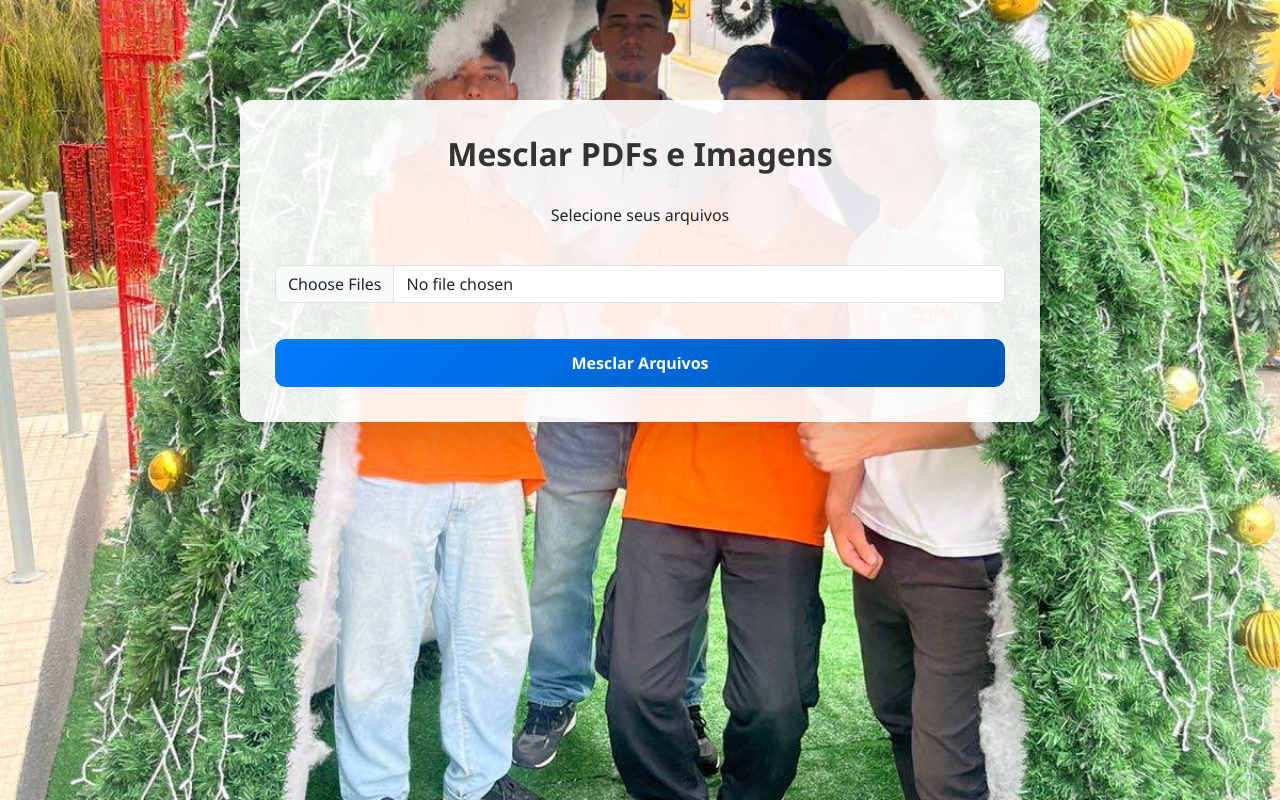
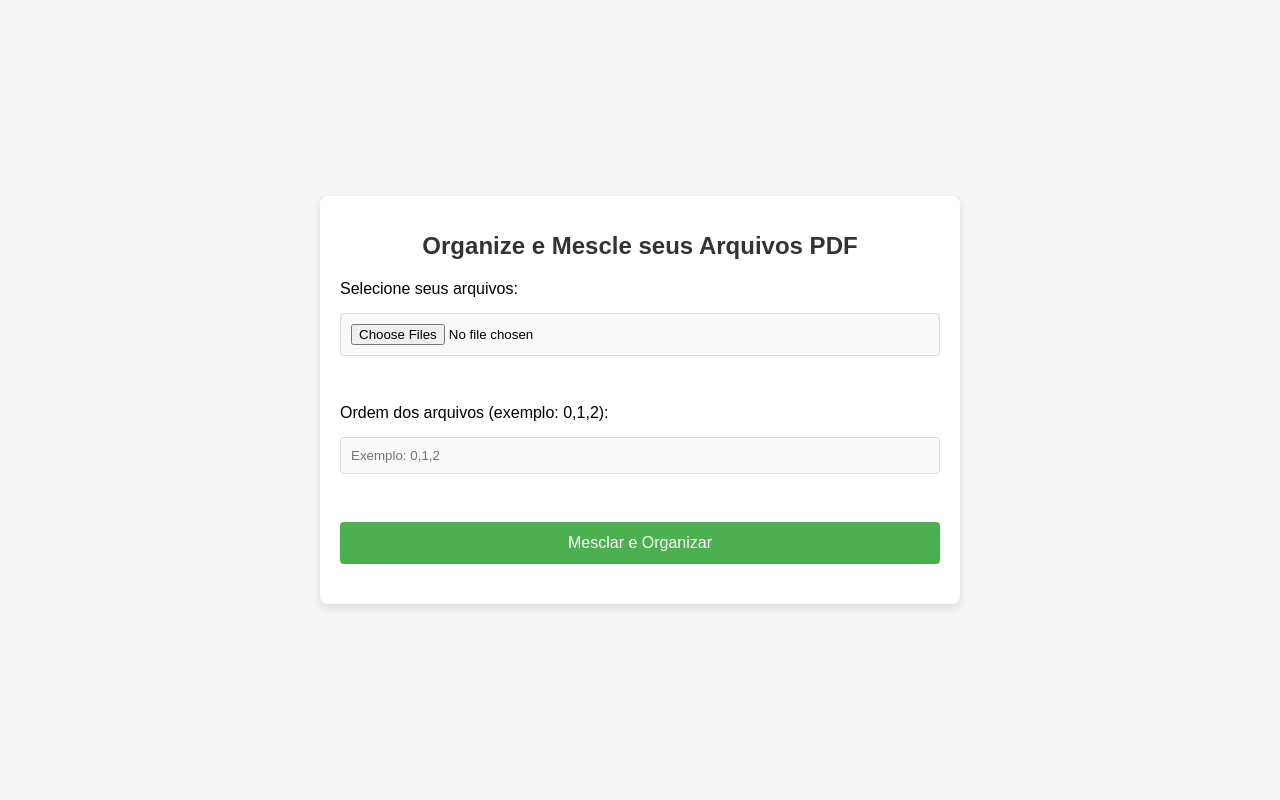
Before and after one commit to zRenan0/pdf-merger, a Flask app: page / in a window 1280 px wide. Run offline with Flask 3, Linux system fonts and the light colour scheme; some libraries are stand-ins or nearby versions.

```diff
--- a/templates/index.html
+++ b/templates/index.html
@@ -1,192 +1,140 @@
-<!doctype html>
+<!DOCTYPE html>
 <html lang="pt-br">
 <head>
     <meta charset="UTF-8">
     <meta name="viewport" content="width=device-width, initial-scale=1.0">
-    <title>Mesclar PDFs e Imagens</title>
-    <link href="https://cdnjs.cloudflare.com/ajax/libs/bootstrap/5.3.0/css/bootstrap.min.css" rel="stylesheet">
+    <title>Organizar e Mesclar PDFs</title>
     <style>
         body {
-            background: url("/static/imagens/background.jpg") no-repeat center center fixed;
-            background-size: cover;
-            font-family: 'Segoe UI', Tahoma, Geneva, Verdana, sans-serif;
+            font-family: Arial, sans-serif;
+            background-color: #f4f4f4;
+            margin: 0;
+            padding: 0;
+            display: flex;
+            justify-content: center;
+            align-items: center;
+            height: 100vh;
         }
 
         .container {
-            background: rgba(255, 255, 255, 0.9);
-            padding: 35px;
-            border-radius: 12px;
-            margin-top: 100px;
-            box-shadow: 0px 15px 30px rgba(0, 0, 0, 0.1);
-            max-width: 800px;
-            text-align: center;
+            background-color: white;
+            padding: 20px;
+            border-radius: 8px;
+            box-shadow: 0 4px 8px rgba(0, 0, 0, 0.1);
+            width: 100%;
+            max-width: 600px;
         }
 
-        h2 {
+        h1 {
+            text-align: center;
+            font-size: 24px;
             color: #333;
-            font-weight: 700;
-            margin-bottom: 30px;
-            font-size: 32px;
+            margin-bottom: 20px;
         }
 
-        .btn-submit {
-            background: linear-gradient(135deg, #007bff, #0056b3);
+        form {
+            display: flex;
+            flex-direction: column;
+            gap: 15px;
+        }
+
+        input[type="file"] {
+            padding: 10px;
+            border: 1px solid #ddd;
+            border-radius: 4px;
+            background-color: #f9f9f9;
+        }
+
+        input[type="text"] {
+            padding: 10px;
+            border: 1px solid #ddd;
+            border-radius: 4px;
+            background-color: #f9f9f9;
+        }
+
+        button {
+            padding: 12px;
+            background-color: #4CAF50;
             color: white;
-            font-weight: bold;
-            padding: 12px;
-            border-radius: 10px;
-            transition: 0.3s;
             border: none;
-            width: 100%;
+            border-radius: 4px;
+            cursor: pointer;
             font-size: 16px;
         }
 
-        .btn-submit:hover {
-            background: linear-gradient(135deg, #0056b3, #003c80);
+        button:hover {
+            background-color: #45a049;
         }
 
-        #fileInput {
-            margin-top: 30px;
-        }
-
-        .file-item {
-            display: flex;
-            flex-direction: column;
-            align-items: center;
-            justify-content: center;
-            width: 120px;
-            height: 150px;
-            padding: 15px;
-            border: 2px solid #ddd;
-            background-color: rgba(255, 255, 255, 0.8);
-            cursor: move;
-            text-align: center;
-            font-size: 12px;
-            border-radius: 12px;
-            box-shadow: 0px 5px 15px rgba(0, 0, 0, 0.1);
-            transition: transform 0.2s, box-shadow 0.2s;
-            margin: 10px;
-        }
-
-        .file-item:hover {
-            transform: scale(1.05);
-            box-shadow: 0px 5px 20px rgba(0, 0, 0, 0.2);
-        }
-
-        .file-item img {
-            width: 90px;
-            height: 90px;
-            object-fit: cover;
-            border-radius: 8px;
-            margin-bottom: 8px;
-            border: 1px solid #ccc;
-        }
-
-        #preview {
-            display: flex;
-            flex-wrap: wrap;
-            gap: 20px;
-            justify-content: center;
+        .result {
             margin-top: 20px;
         }
 
-        .draggable {
-            cursor: grab;
+        .result ul {
+            list-style-type: none;
+            padding: 0;
         }
 
-        .draggable:active {
-            cursor: grabbing;
+        .result ul li {
+            background-color: #f9f9f9;
+            margin: 5px 0;
+            padding: 8px;
+            border-radius: 4px;
+            box-shadow: 0 1px 3px rgba(0, 0, 0, 0.1);
+        }
+
+        .result a {
+            text-decoration: none;
+            color: #4CAF50;
+        }
+
+        .result a:hover {
+            color: #45a049;
         }
     </style>
 </head>
 <body>
     <div class="container">
-        <h2>Mesclar PDFs e Imagens</h2>
+        <h1>Organize e Mescle seus Arquivos PDF</h1>
 
-        <form id="uploadForm" method="POST" enctype="multipart/form-data" action="/">
-            <div class="mb-3">
-                <label for="fileInput" class="form-label">Selecione seus arquivos</label>
-                <input type="file" id="fileInput" name="files" multiple class="form-control" onchange="handleFileInput(event)">
-            </div>
-            <div id="preview" class="file-list"></div>
-            <input type="hidden" id="orderedFiles" name="filesOrder">
-            <button type="submit" class="btn-submit mt-3">Mesclar Arquivos</button>
+        <form action="/" method="POST" enctype="multipart/form-data">
+            <label for="files">Selecione seus arquivos:</label>
+            <input type="file" name="files" accept=".pdf, .jpg, .jpeg, .png" multiple required><br>
+
+            <label for="filesOrder">Ordem dos arquivos (exemplo: 0,1,2):</label>
+            <input type="text" name="filesOrder" placeholder="Exemplo: 0,1,2" required><br>
+
+            <button type="submit">Mesclar e Organizar</button>
         </form>
+
+        <div class="result" id="result"></div>
     </div>
 
     <script>
-        let filesArray = [];
+        document.querySelector("form").addEventListener("submit", async function(event) {
+            event.preventDefault();
+            const formData = new FormData(this);
 
-        function handleFileInput(event) {
-            let files = Array.from(event.target.files);
-            filesArray = [...filesArray, ...files]; // Adiciona novos arquivos ao array
+            try {
+                const response = await fetch('/', {
+                    method: 'POST',
+                    body: formData,
+                });
 
-            let preview = document.getElementById("preview");
-            preview.innerHTML = ""; // Limpa o preview
-
-            // Exibe os arquivos na tela para visualização
-            filesArray.forEach(file => {
-                let div = document.createElement("div");
-                div.classList.add("file-item", "draggable");
-                div.setAttribute("data-filename", file.name);
-                div.draggable = true;
-
-                let img = document.createElement("img");
-                if (file.type.includes("image")) {
-                    img.src = URL.createObjectURL(file);
-                } else if (file.type === "application/pdf") {
-                    img.src = "/static/imagens/pdf-icon.png";
+                const result = await response.json();
+                if (result.split_pdfs) {
+                    let resultHtml = "<h3>Arquivos Processados:</h3><ul>";
+                    result.split_pdfs.forEach(file => {
+                        resultHtml += `<li><a href="/download/${file}" target="_blank">${file}</a></li>`;
+                    });
+                    resultHtml += "</ul>";
+                    document.getElementById('result').innerHTML = resultHtml;
+                } else {
+                    document.getElementById('result').innerHTML = `<p style="color: red;">Erro: ${result.error || 'Erro desconhecido!'}</p>`;
                 }
-
-                let span = document.createElement("span");
-                span.innerText = file.name;
-
-                div.appendChild(img);
-                div.appendChild(span);
-                preview.appendChild(div);
-
-                div.addEventListener("dragstart", dragStart);
-                div.addEventListener("dragover", dragOver);
-                div.addEventListener("drop", drop);
-            });
-        }
-
-        function dragStart(event) {
-            event.dataTransfer.setData("text", event.target.dataset.filename);
-        }
-
-        function dragOver(event) {
-            event.preventDefault();
-        }
-
-        function drop(event) {
-            event.preventDefault();
-
-            let draggedFile = event.dataTransfer.getData("text");
-            let targetFile = event.target.dataset.filename;
-
-            // Lógica para reorganizar os arquivos no array
-            const draggedFileIndex = filesArray.findIndex(f => f.name === draggedFile);
-            const targetFileIndex = filesArray.findIndex(f => f.name === targetFile);
-
-            // Trocar a posição dos arquivos no array
-            [filesArray[draggedFileIndex], filesArray[targetFileIndex]] = [filesArray[targetFileIndex], filesArray[draggedFileIndex]];
-
-            // Atualizar a ordem no campo oculto
-            updateFileOrder();
-        }
-
-        function updateFileOrder() {
-            let order = filesArray.map(file => file.name);
-            document.getElementById("orderedFiles").value = order.join(",");
-        }
-
-        // Envia o formulário quando o botão for clicado
-        document.getElementById("uploadForm").addEventListener("submit", function (event) {
-            event.preventDefault(); // Previne o envio padrão
-
-            updateFileOrder(); // Atualiza a ordem dos arquivos antes de enviar
-            this.submit(); // Envia o formulário
+            } catch (error) {
+                document.getElementById('result').innerHTML = `<p style="color: red;">Erro ao processar: ${error.message}</p>`;
+            }
         });
     </script>
 </body>
```
Also changed, not shown: pdfmovida.py (+27 -44 lines).
